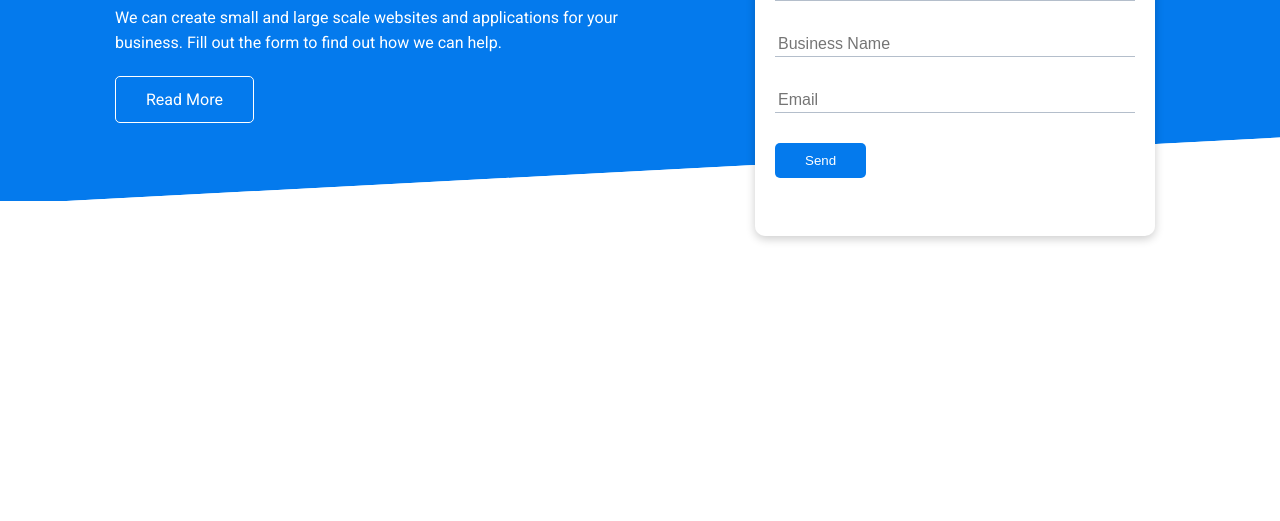
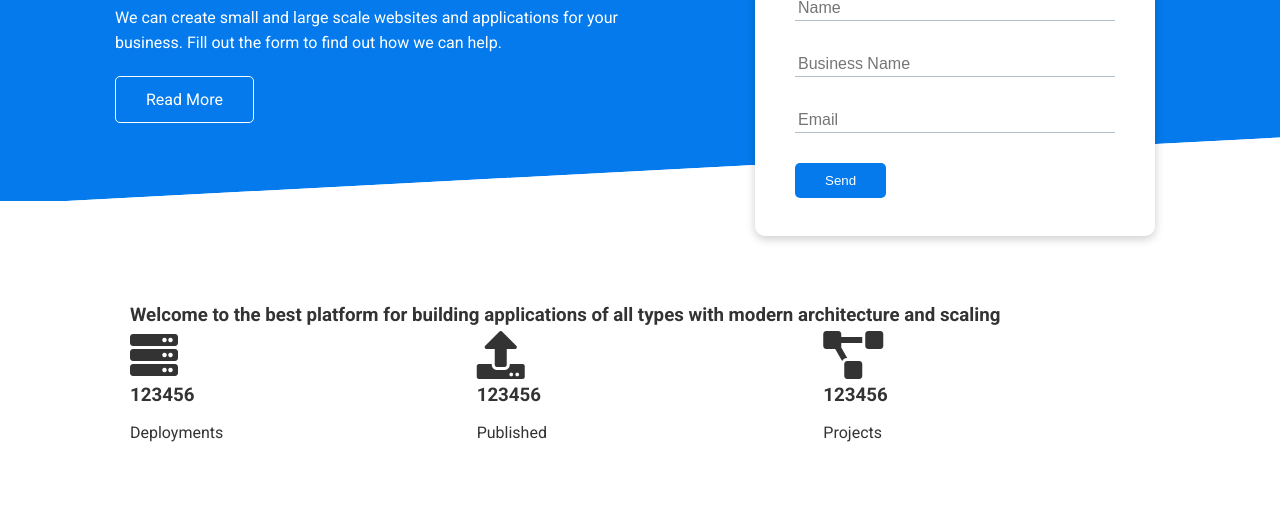
Before and after one commit to matthewbert86/web-agency, a plain HTML site: page index.html in a window 1280 px wide. Shown: the part 279-800 px from the top of the page. Drawn offline with Linux system fonts and the light colour scheme.

Commit message:
added utilities to the utilities.css file

```diff
--- a/css/style.css
+++ b/css/style.css
@@ -143,55 +143,8 @@ img {
   -ms-transform: skewY(-3deg);
 }
 
-/* Utilities for whole website */
-.container {
-  max-width: 1100px;
-  margin: 0 auto;
-  overflow: auto; /* removes white space above navbar*/
-  padding: 0 40px;
+/* Stats */
+
+.stats {
+  padding-top: 100px;
 }
-
-.card {
-  background-color: #fff;
-  color: #333;
-  border-radius: 10px;
-  box-shadow: 0 3px 10px rgba(0, 0, 0, 0.2);
-  padding: 20px;
-  margin: 10px;
-}
-
-.btn {
-  display: inline-block;
-  padding: 10px 30px;
-  cursor: pointer;
-  background: var(--primary-color);
-  color: #fff;
-  border: none;
-  border-radius: 5px;
-}
-
-.btn-outline {
-  background-color: transparent;
-  border: 1px #fff solid;
-}
-
-.btn:hover {
-  /* this makes the effect of the button getting smaller when you hover */
-  transform: scale(0.98);
-}
-
-.flex {
-  display: flex;
-  justify-content: center;
-  align-items: center;
-  height: 100%;
-}
-
-.grid {
-  display: grid;
-  grid-template-columns: repeat(2, 1fr);
-  gap: 20px;
-  justify-content: center;
-  align-items: center;
-  height: 100%;
-}
--- a/css/utilities.css
+++ b/css/utilities.css
@@ -0,0 +1,56 @@
+/* Utilities for whole website */
+.container {
+  max-width: 1100px;
+  margin: 0 auto;
+  overflow: auto; /* removes white space above navbar*/
+  padding: 0 40px;
+}
+
+.card {
+  background-color: #fff;
+  color: #333;
+  border-radius: 10px;
+  box-shadow: 0 3px 10px rgba(0, 0, 0, 0.2);
+  padding: 20px;
+  margin: 10px;
+}
+
+.btn {
+  display: inline-block;
+  padding: 10px 30px;
+  cursor: pointer;
+  background: var(--primary-color);
+  color: #fff;
+  border: none;
+  border-radius: 5px;
+}
+
+.btn-outline {
+  background-color: transparent;
+  border: 1px #fff solid;
+}
+
+.btn:hover {
+  /* this makes the effect of the button getting smaller when you hover */
+  transform: scale(0.98);
+}
+
+.flex {
+  display: flex;
+  justify-content: center;
+  align-items: center;
+  height: 100%;
+}
+
+.grid {
+  display: grid;
+  grid-template-columns: repeat(2, 1fr);
+  gap: 20px;
+  justify-content: center;
+  align-items: center;
+  height: 100%;
+}
+
+.grid-3 {
+  grid-template-columns: repeat(3, 1fr);
+}
--- a/index.html
+++ b/index.html
@@ -4,6 +4,7 @@
     <meta charset="UTF-8">
     <meta name="viewport" content="width=device-width, initial-scale=1.0">
     <link rel="stylesheet" href="https://cdnjs.cloudflare.com/ajax/libs/font-awesome/5.15.1/css/all.min.css" integrity="sha512-+4zCK9k+qNFUR5X+cKL9EIR+ZOhtIloNl9GIKS57V1MyNsYpYcUrUeQc9vNfzsWfV28IaLL3i96P9sdNyeRssA==" crossorigin="anonymous" />
+    <link rel="stylesheet" href="css/utilities.css">
     <link rel="stylesheet" href="css/style.css">
     <title>The Agency || Web & App Development</title>
 </head>
@@ -49,5 +50,33 @@
         </div>
     </section>
 
+    <!-- Stats -->
+    <section class="stats">
+        <div class="container">
+            <h3 class="stats-heading text-center my-1">
+                Welcome to the best platform for building applications of all types with modern architecture and scaling
+            </h3>
+
+            <div class="grid grid-3 text-center my-4">
+                <div>
+                    <i class="fas fa-server fa-3x"></i>
+                    <h3>123456</h3>
+                    <p class="text-secondary">Deployments</p>
+                </div>
+                <div>
+                    <i class="fas fa-upload fa-3x"></i>
+                    <h3>123456</h3>
+                    <p class="text-secondary">Published</p>
+                </div>
+                <div>
+                    <i class="fas fa-project-diagram fa-3x"></i>
+                    <h3>123456</h3>
+                    <p class="text-secondary">Projects</p>
+                </div>
+            </div>
+        </div>
+    </section>
+
+
 </body>
 </html>
```
